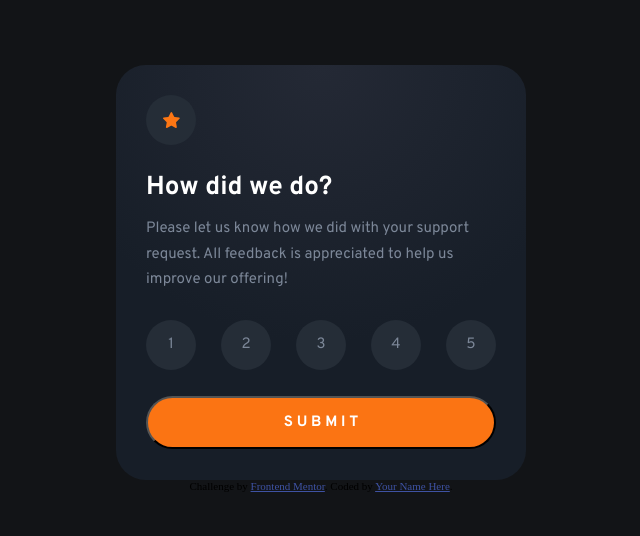
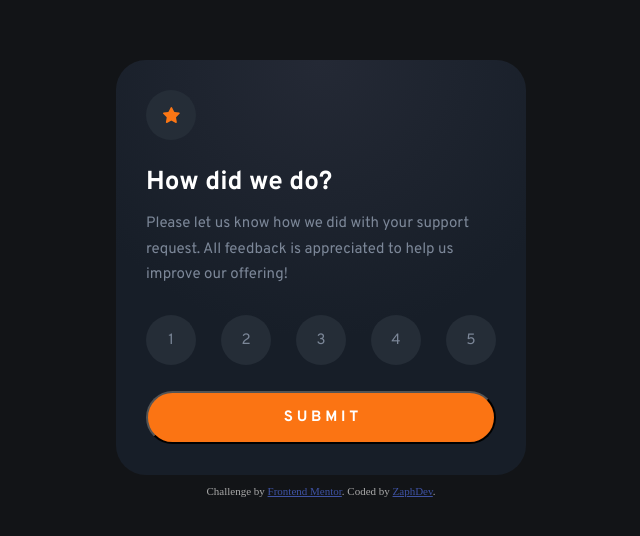
Before and after one commit to ZaphDev/interactive-rating-component-main, a website: page index.html in a window 1280 px wide. Shown: the part 122-658 px from the top of the page, without its empty margins (319-959 px from the left). Drawn offline with Linux system fonts and the light colour scheme.

Commit message:
finished challenge

```diff
--- a/index.html
+++ b/index.html
@@ -9,11 +9,7 @@
   <title>Frontend Mentor | Interactive rating component</title>
 
   <!-- Feel free to remove these styles or customise in your own stylesheet 👍 -->
-  <style>
-    .attribution { font-size: 11px; text-align: center; }
-    .attribution a { color: hsl(228, 45%, 44%); }
-  </style>
-</head>
+ </head>
 <body>
 
   <!-- Rating state start -->
@@ -31,11 +27,11 @@
       </div>
 
       <div class="card__1__rate">
-        <div class="card__1__rate__number" id="rate1" onclick="selectRating1()">1</div>
-        <div class="card__1__rate__number" id="rate2" onclick="selectRating2()">2</div>
-        <div class="card__1__rate__number" id="rate3" onclick="selectRating3()">3</div>
-        <div class="card__1__rate__number" id="rate4" onclick="selectRating4()">4</div>
-        <div class="card__1__rate__number" id="rate5" onclick="selectRating5()">5</div>
+        <div class="card__1__rate__number" id="rate1" onclick="selectRating1()"><p>1</p></div>
+        <div class="card__1__rate__number" id="rate2" onclick="selectRating2()"><p>2</p></div>
+        <div class="card__1__rate__number" id="rate3" onclick="selectRating3()"><p>3</p></div>
+        <div class="card__1__rate__number" id="rate4" onclick="selectRating4()"><p>4</p></div>
+        <div class="card__1__rate__number" id="rate5" onclick="selectRating5()"><p>5</p></div>
       </div>
 
       <div class="card__1__submit">
@@ -70,7 +66,7 @@
 
   <div class="attribution">
     Challenge by <a href="https://www.frontendmentor.io?ref=challenge" target="_blank">Frontend Mentor</a>.
-    Coded by <a href="#">Your Name Here</a>.
+    Coded by <a href="https://github.com/ZaphDev">ZaphDev</a>.
   </div>
   <script src="./script.js"></script>
 </body>
--- a/scss/partials/_base.scss
+++ b/scss/partials/_base.scss
@@ -15,3 +15,10 @@
     background-color: hsl(216, 12%, 8%)
 
   }
+  .attribution {
+    font-size: 11px; text-align: center;
+    margin-top: 10px;
+    color: darkgray;
+    a { color: hsl(228, 45%, 44%);
+    }
+  }
--- a/scss/partials/_card.scss
+++ b/scss/partials/_card.scss
@@ -34,6 +34,9 @@
                 align-items: center;
                 @include circle-Style;
                 @include pText-Style;
+                p{
+                    margin-top: 2px;
+                }
                 &:hover{
                     background-color: hsl(216, 12%, 54%);
                     color: white;
@@ -106,3 +109,8 @@
         }
     }
 }
+@media only screen and (max-width: 568px){
+    .card{
+        max-width: 90%;
+    }
+}
```
Also changed, not shown: css/main.css.
